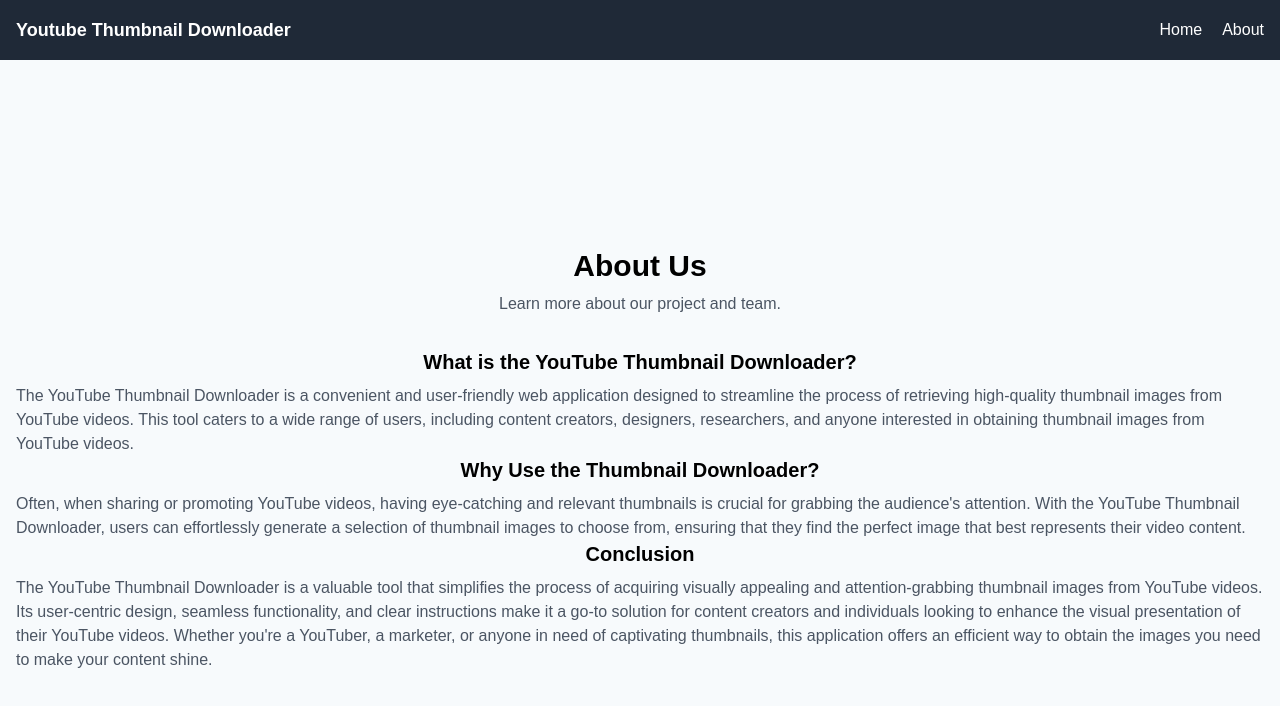
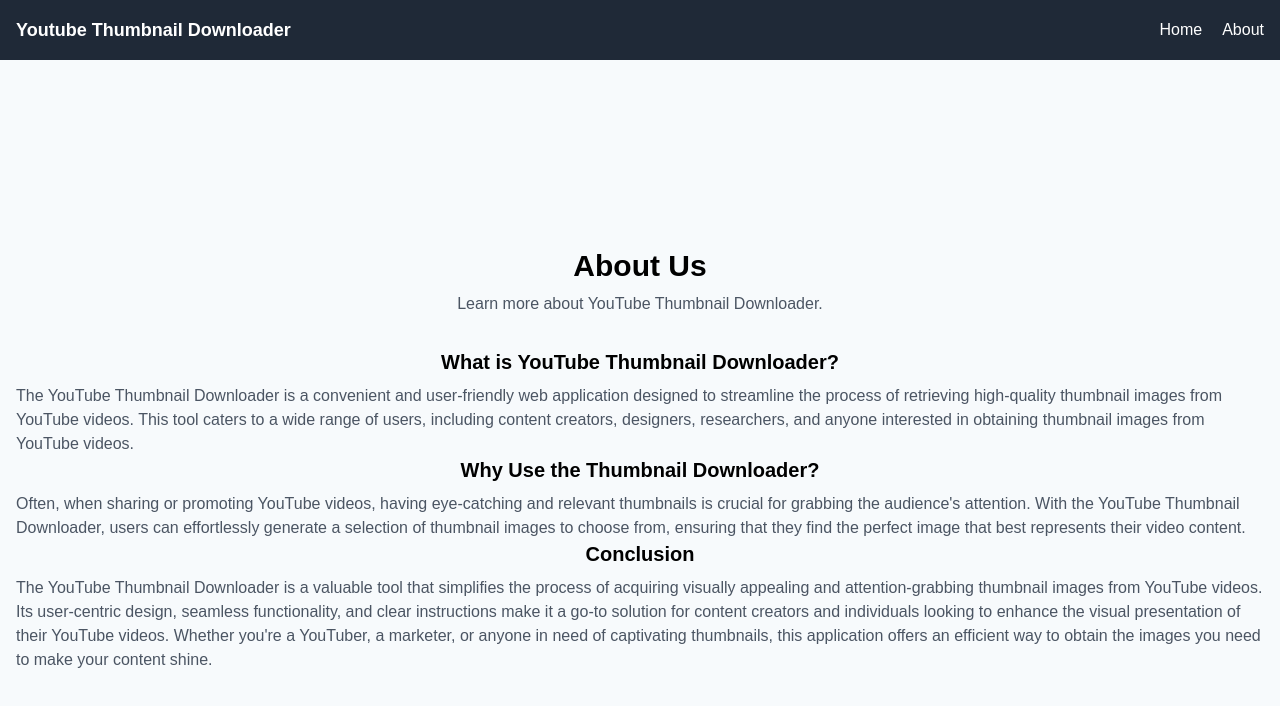
Before and after one commit to stazrouti/react-e-commerce-site, a Next.js app: page /About in a window 1280 px wide. Shown: the top 706 px of the page. Built offline with nearby package versions, Linux system fonts and the light colour scheme.

Commit message:
update heading for seo

```diff
--- a/pages/About.js
+++ b/pages/About.js
@@ -2,13 +2,14 @@ import React from "react";
 
 const About = () => {
   return (
+
     <div className="container mx-auto px-4 py-8">
       <header className="text-center mb-8">
         <h1 className="text-3xl font-bold mb-2">About Us</h1>
-        <p className="text-gray-600">Learn more about our project and team.</p>
+        <p className="text-gray-600">Learn more about YouTube Thumbnail Downloader.</p>
       </header>
 
-      <h2 className="text-xl font-semibold mb-2">What is the YouTube Thumbnail Downloader?</h2>
+      <h2 className="text-xl font-semibold mb-2">What is  YouTube Thumbnail Downloader?</h2>
       <p className="text-gray-600">
         The YouTube Thumbnail Downloader is a convenient and user-friendly web application designed to streamline the process of retrieving high-quality thumbnail images from YouTube videos. This tool caters to a wide range of users, including content creators, designers, researchers, and anyone interested in obtaining thumbnail images from YouTube videos.
       </p>
```
